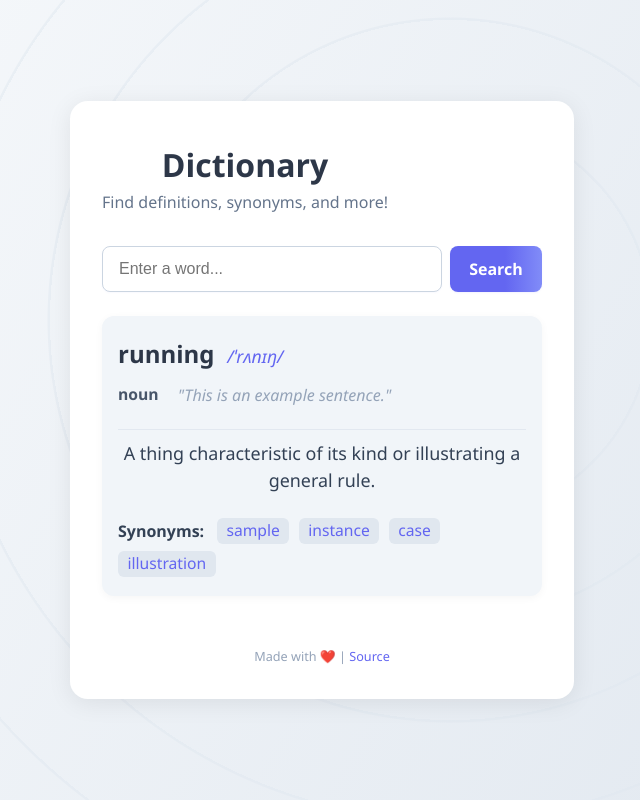
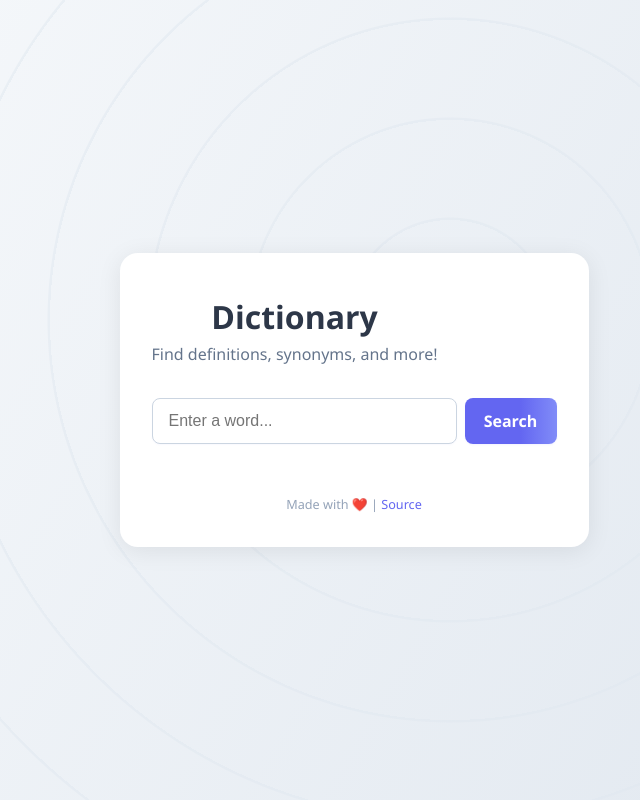
Before and after one commit to Khushansh777/Dictionary-ts, a website built with Vite: page index.html in a window 1280 px wide. Shown: the whole page, without its empty margins (318-958 px from the left). Built offline with nearby package versions, Linux system fonts and the light colour scheme.

Commit message:
changes in vite.config.ts

```diff
--- a/index.html
+++ b/index.html
@@ -4,7 +4,7 @@
   <meta charset="UTF-8" />
   <meta name="viewport" content="width=device-width, initial-scale=1.0" />
   <title>Dictionary App</title>
-  <link rel="stylesheet" href="/src/style.css" />
+  <link rel="stylesheet" href="src/style.css" />
 </head>
 <body>
   <div id="app">
@@ -20,26 +20,7 @@
       <input type="text" id="wordInput" placeholder="Enter a word..." aria-label="Word to search" required />
       <button type="submit">Search</button>
     </form>
-    <section class="definition-card" id="definitionCard" aria-live="polite">
-      <div class="word-main">
-        <span class="word-text" id="wordText">running</span>
-        <span class="word-phonetic" id="wordPhonetic">/ˈrʌnɪŋ/</span>
-      </div>
-      <div class="word-details">
-        <span class="word-pos" id="wordPOS">noun</span>
-        <span class="word-example" id="wordExample">"This is an example sentence."</span>
-      </div>
-      <div class="word-meaning" id="wordMeaning">
-        A thing characteristic of its kind or illustrating a general rule.
-      </div>
-      <div class="word-synonyms" id="wordSynonyms">
-        <strong>Synonyms:</strong>
-        <span class="synonym-tag">sample</span>
-        <span class="synonym-tag">instance</span>
-        <span class="synonym-tag">case</span>
-        <span class="synonym-tag">illustration</span>
-      </div>
-    </section>
+
     <footer class="dictionary-footer">
       <small>Made with ❤️ | <a href="https://github.com/" target="_blank" rel="noopener">Source</a></small>
     </footer>
--- /dev/null
+++ b/vite.config.ts
@@ -0,0 +1,6 @@
+// vite.config.ts
+import { defineConfig } from 'vite';
+
+export default defineConfig({
+    base: '/Dictionary-ts',
+});
```
